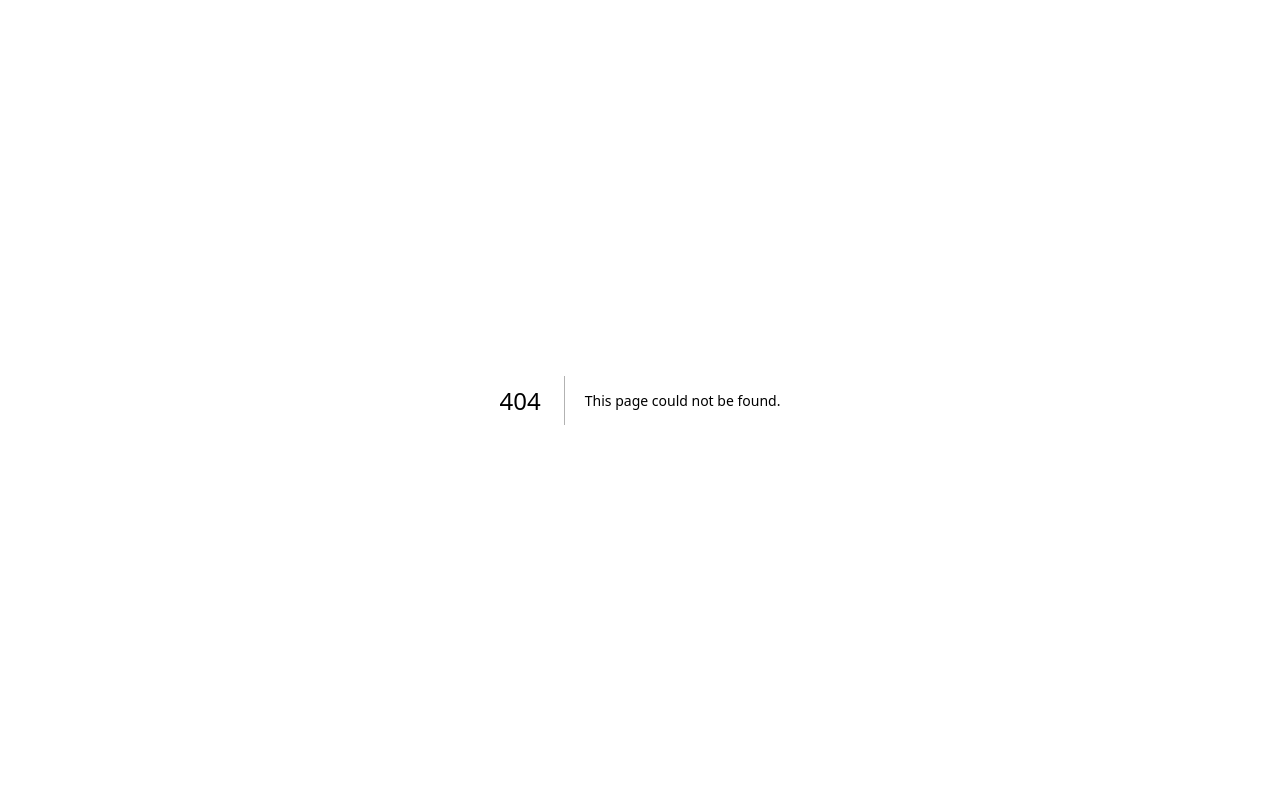
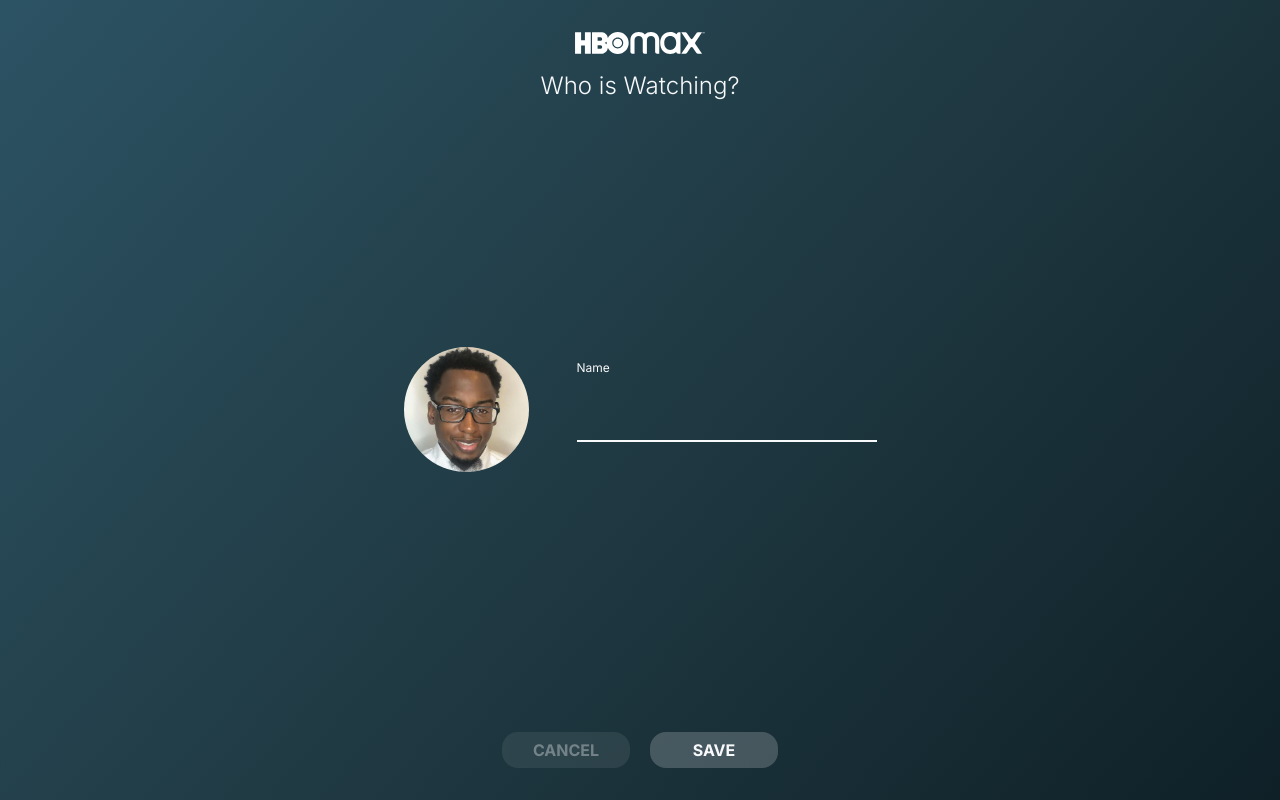
Before and after one commit to dev-rome/HBO-Stream, a Next.js app: page /create-user in a window 1280 px wide. Before the commit this address had no page. Built offline with nearby package versions, Linux system fonts and the light colour scheme.

Commit message:
added user page

```diff
--- /dev/null
+++ b/src/app/create-user/page.tsx
@@ -0,0 +1,70 @@
+"use client";
+
+import { useState } from "react";
+import Image from "next/image";
+
+export default function CreateUser() {
+  const [activeButton, setActiveButton] = useState<string>("save");
+
+  // handleMouseEnter is a function that sets the active button based on the button the mouse has entered
+  // Possible values for buttonName are 'cancel' and 'save'.
+  const handleMouseEnter = (buttonName: string) => {
+    setActiveButton(buttonName);
+  };
+
+  return (
+    <section className="bg-background-home">
+      <div className="flex flex-col justify-between items-center h-screen">
+        <div className="flex flex-col items-center gap-4 mt-8">
+          <Image
+            src="/assets/images/logo.svg"
+            width={130}
+            height={130}
+            alt="HBO Max"
+          />
+          <span className="text-2xl font-light text-[#f8f9fa]">
+            Who is Watching?
+          </span>
+        </div>
+        <div className="flex justify-center items-center">
+          <div className="flex justify-center items-center gap-x-12">
+            <Image
+              src="/assets/images/pic.jpeg"
+              alt="profile-image"
+              width={125}
+              height={125}
+              className="rounded-full object-cover mb-4 cursor-pointer"
+            />
+            <form className="flex flex-col justify-center gap-4">
+              <label className="text-xs text-[#f8f9fa]">Name</label>
+              <input
+                type="text"
+                className="w-[18.75rem] bg-transparent border-0 border-b-2 border-[#f8f9fa] outline-none caret-[#f8f9fa] text-[#f8f9fa] py-3 mb-8"
+              />
+            </form>
+          </div>
+        </div>
+        <div className="flex gap-5 mb-8">
+          <button
+            onMouseEnter={() => handleMouseEnter("cancel")}
+            onFocus={() => handleMouseEnter("cancel")}
+            className={`bg-zinc-50/[.2] text-[#f8f9fa] uppercase font-bold rounded-2xl w-32 h-9 ${
+              activeButton === "cancel" ? "opacity-100" : "opacity-40"
+            }`}
+          >
+            Cancel
+          </button>
+          <button
+            onMouseEnter={() => handleMouseEnter("save")}
+            onFocus={() => handleMouseEnter("save")}
+            className={`bg-zinc-50/[.2] text-[#f8f9fa] font-bold uppercase rounded-2xl w-32 h-9 ${
+              activeButton === "save" ? "opacity-100" : "opacity-40"
+            }`}
+          >
+            Save
+          </button>
+        </div>
+      </div>
+    </section>
+  );
+}
```
